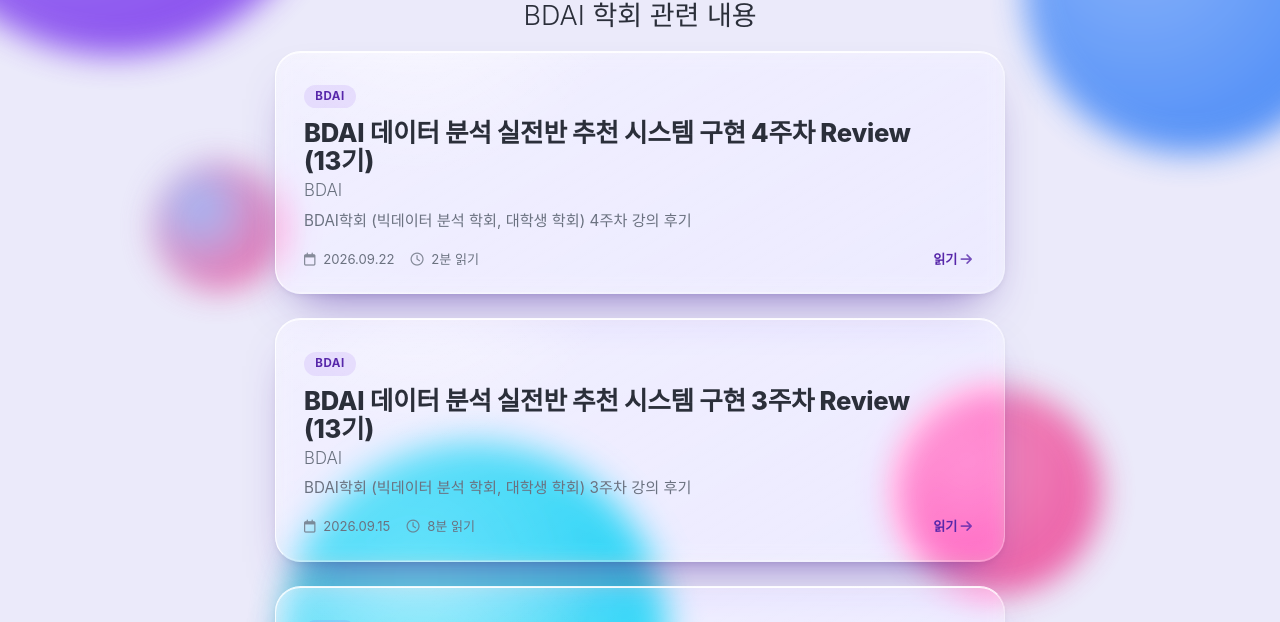
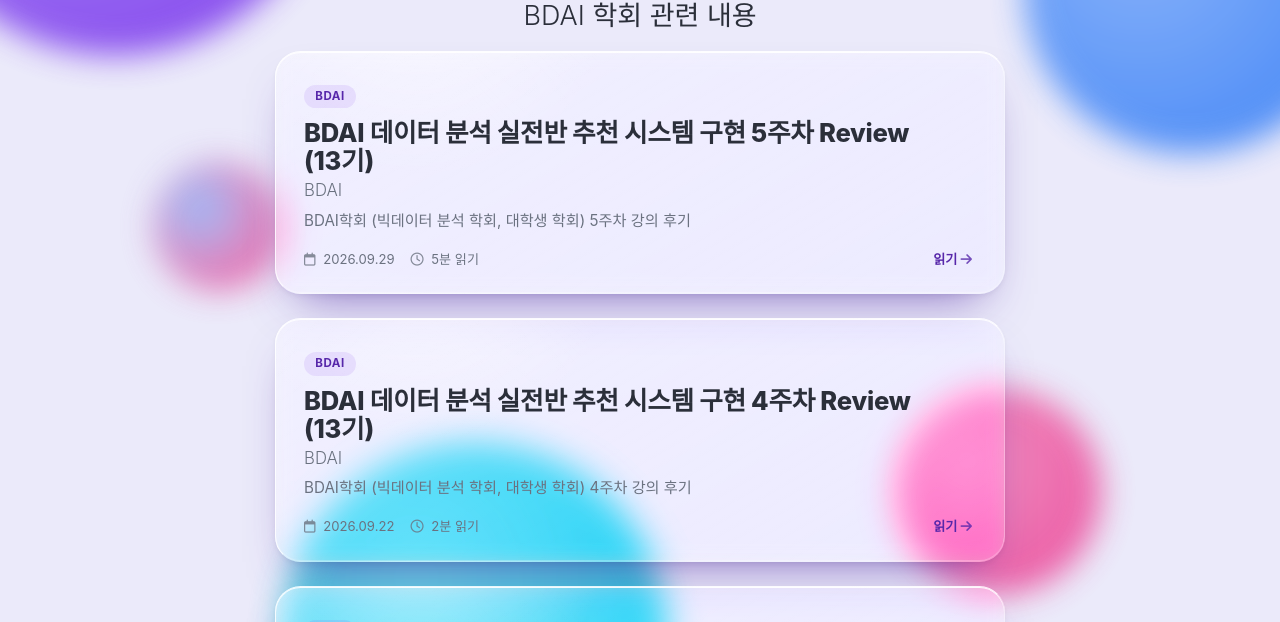
Before and after one commit to 48harry/48harry.github.io, a Jekyll site: the page built from BDAI.md, in a window 1280 px wide and 900 px high. Shown: the part 252-874 px from the top of the window. Built offline with Jekyll 4.4.1, drawn with Linux system fonts in a browser that asks for light colours; some web fonts are replaced; comment, search, counter and statistics services are not loaded; some of the changed lines change nothing that is shown.

Commit message:
Sync Complete : 2026-10-06 16:35:22

```diff
--- a/_posts/2026-09-29-bdai-review.md
+++ b/_posts/2026-09-29-bdai-review.md
@@ -6,7 +6,7 @@
   - bdai
 mathjax: false
 author: Geunyeong Cho
-published: false
+published: true
 date: 2026-09-29 23:23:38 +0900
 redirect_from:
   - /2026-09-29-bdai-review.md/
@@ -33,7 +33,55 @@
 
 이번주차는 모델의 성능을 올리기보다는 모델을 최적화하고 tradeoff를 잡는데에 초점을 맞췄다.
 
+### further research
+
+##### 1. 단계별 공식 명칭과 역할 분리 (Retrieval vs Ranking)
+
+보통 실무나 논문에서는 1단계를 **Retrieval(후보 생성)**, 2단계를 Ranking(순위 매기기)이라고 부릅니다.
+
+- **1단계 (Retrieval):** 목표는 'High Recall(최대한 정답을 안 놓치기)'과 '속도'입니다. Two-tower 모델을 통해 미리 계산해 둔 임베딩(Vector)을 기반으로 빠르게 후보를 추립니다.
+
+- **2단계 (Ranking):** 목표는 'High Precision(정확도)'입니다. 1단계에서 넘어온 소수의 후보에 대해서만 연산을 수행하므로, 사용자의 과거 행동 시퀀스나 실시간 컨텍스트(시간, 위치) 같은 무거운 피처들을 전부 동원해 정교하게 점수를 매깁니다.
+
+##### 2. 단계별 평가 지표(Metric)의 차이
+
+1단계에서 `Recall@K`를 보셨다면, 2단계에서는 순서(Order)를 평가하는 지표가 추가되어야 합니다.
+
+- 후보 10개를 뽑았을 때, 사용자가 클릭할 만한 아이템이 1위에 있는 것과 10위에 있는 것은 체감 품질이 완전히 다릅니다.
+
+- 따라서 2단계 랭킹 모델의 성능은 순위에 가중치를 두는 NDCG(Normalized Discounted Cumulative Gain)나 MRR(Mean Reciprocal Rank)을 주로 활용하여 평가합니다.
+
+
+##### 3. 2단계(Ranking) 모델에서의 트리 기반 앙상블 모델 활용
+
+- 데이터 분석이나 머신러닝 대회에서 자주 쓰이는 **LightGBM, XGBoost, CatBoost** 같은 Gradient Boosting 트리 모델들이 2단계 랭킹(특히 정형 데이터 중심의 피처가 많을 때)에서 굉장히 강력한 성능을 발휘합니다.
+
+- 실무에서는 Two-tower 같은 딥러닝 모델이 1단계에서 후보를 추리면, 2단계에서는 LightGBM이 사용자 통계, 아이템 통계 피처를 받아 최종 순위를 매기는 구조가 빈번하게 사용됩니다.
+
+##### 4. 속도 최적화의 핵심: ANN (Approximate Nearest Neighbor)
+
+Nearest Neighbor 알고리즘으로 가까운 종목을 찾을 때, 전체 데이터를 다 비교하는 완전 탐색(Exact Search)은 데이터가 커질수록 병목이 발생합니다.
+
+- 연산량과 속도의 Trade-off를 잡기 위해 **ANN(근사 최근접 이웃)** 알고리즘을 도입합니다. 정확도를 1~2% 포기하는 대신 검색 속도를 수백 배 이상 끌어올릴 수 있습니다.
+
+- 대표적으로 **Faiss** 패키지의 IVFPQ 알고리즘이나, 그래프 기반의 **HNSW** 알고리즘이 벡터 유사도 검색 시간을 획기적으로 줄이는 데 사용됩니다.
+
+##### 5. 실무 비즈니스 로직의 추가: 3-Stage (Re-ranking)
+
+추천 시스템이 2단계를 거쳐 최고의 점수를 매겼더라도, 비즈니스 요구사항에 따라 최종 조정이 필요합니다.
+
+- **Re-ranking(재정렬) 단계:** 2단계 결과물에서 '이미 어제 구매한 아이템 제외', '특정 카테고리에 편향되지 않도록 다양성(Diversity) 부여', '재고가 없는 상품 후순위 배치' 등의 비즈니스 룰 기반 필터링을 마지막에 적용하여 추천 시스템을 완성합니다.
+
 # 2. 1~5주차 회고
+
+##### 1. 좋았던 점
+- 기존에 추천시스템에 대해 모호하게 알고있었는데 지표나 행렬분석등 오랜만에 관련 내용을 복습할 수 있어 좋았다.
+
+##### 2. 개선되었으면 하는 점
+- 딱히 없는데 굳이 꼽아보자면 안그래도 50분으로 빠듯한 강의시간에 자잘한 코드설명은 생략했으면 좋겠다는것? 코드는 그냥 혼자서 복습하면서 돌려봐도 충분할것같다.
+
+##### 3. 앞으로 기대하는 점
+- 6~10주차엔 패키징하고 추천시스템을 '서비스'로 만드는 과정을 배우게 될것같은데 (커리큘럼상) , 하나 또 쌓이게 될 포트폴리오가 기대된다.
 
 
 #BDAI
```
